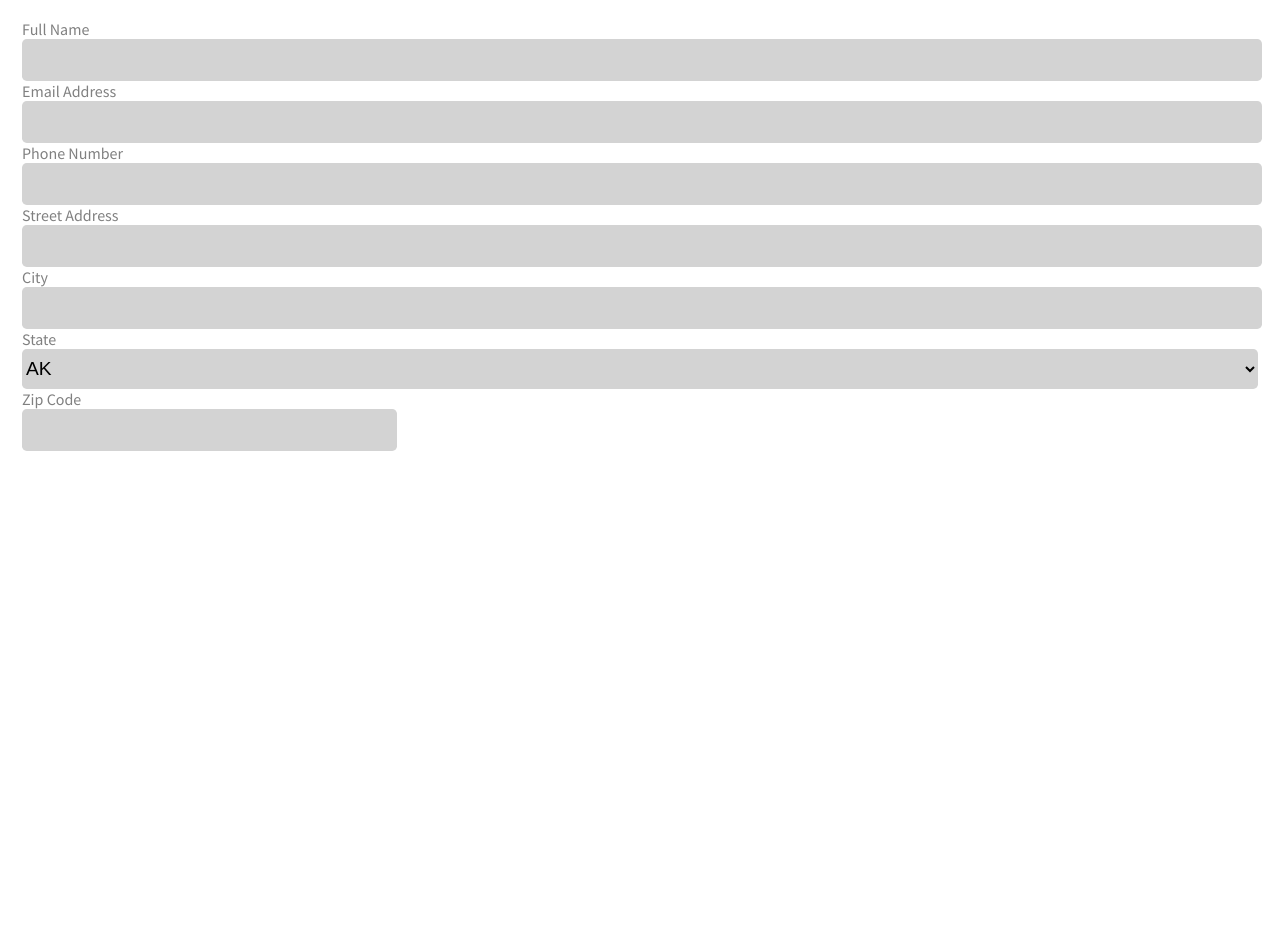
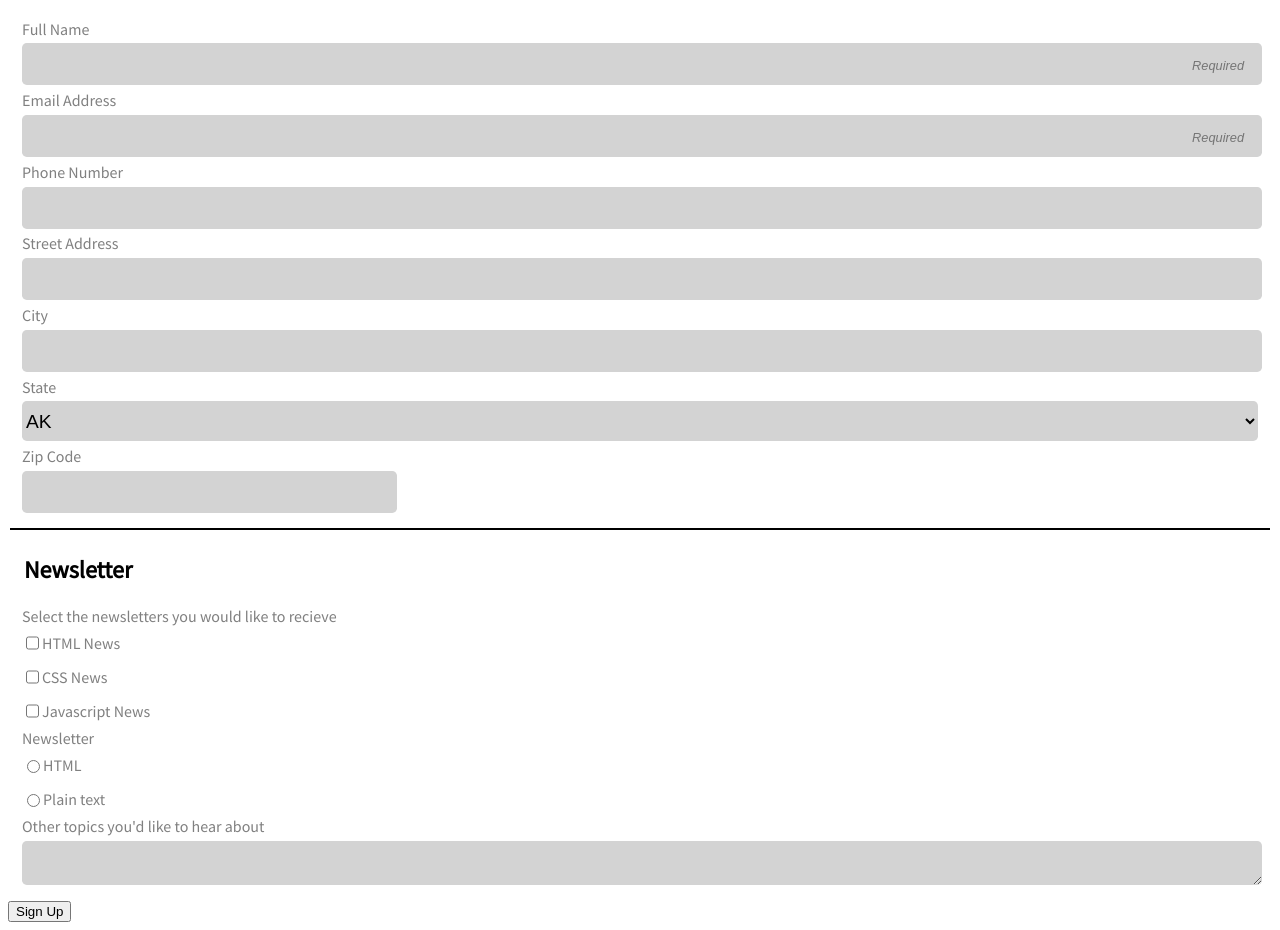
Before and after one commit to michaeljm5/techdegree-project-3, a plain HTML site: page index.html in a window 1280 px wide. Shown: the part 232-1162 px from the top of the page. Before the commit the page ends 800 px from the top, so only its background shows below. Drawn offline with Linux system fonts and the light colour scheme.

Commit message:
form second half and button
Finished most of form second half and button.

```diff
--- a/css/styles.css
+++ b/css/styles.css
@@ -50,8 +50,32 @@ select {
  border-radius: 0.3rem;
  border-style: none;
  font-size: 1.2rem;
+ margin-top: .3rem;
+ margin-bottom: .3rem;
 }
 
-input[id="zip"] {
+.section1 {
+    border-bottom: 2px solid black;
+}
+
+.selectors {
+    display: flex;
+    margin-top: 7px;
+    margin-bottom: 7px;
+}
+
+input[id=zip] {
     width: 30%;
 }
+
+::placeholder {
+    font-size: .8rem;
+    text-align: end;
+    font-style: italic;
+    padding-right: 1rem;
+    text-transform: capitalize;
+}
+
+.textbox:focus {
+    background-color: cornflowerblue;
+}
--- a/index.html
+++ b/index.html
@@ -8,6 +8,7 @@
     </head>
     <body>
       <div class="wrapper">
+            <main>
             <section class="intro">
                 <h1 class="title">The Code Review</h1>
                 <h2>Signup for our newsletter</h2>
@@ -15,18 +16,23 @@
             </section>
 
             <form>
-            <fieldset>
+                <fieldset class="section1">
                     <legend><h2>Contact Information</h2></legend>
                     <label for="name">Full Name</label>
-                <input class="textbox" type="text" id="name" name="user_name">
+                    <input class="textbox" type="text" id="name" name="user_name" placeholder="required">
+
                     <label for="email">Email Address</label>
-                <input class="textbox" type="email" id="email" name="user_email">
+                    <input class="textbox" type="email" id="email" name="user_email" placeholder="required">
+
                     <label for="phone">Phone Number</label>
                     <input class="textbox" type="tel" id="phone" name="user_phone_number">
+
                     <label for="address">Street Address</label>
                     <input class="textbox" type="text" id="address" name="user_address">
+
                     <label for="city">City</label>
                     <input class="textbox" type="text" id="city" name="user_city">
+
                     <label for="state">State</label>
                     <select class="textbox" id="state" name="user_state">
                         <option value="ak">ak</option>
@@ -80,10 +86,38 @@
                         <option value="wv">wv</option>
                         <option value="wy">wy</option>
                     </select>
+
                     <label for="zip">Zip Code</label>
                     <input class="textbox" type="number" id="zip" name="user_zip_code">
                 </fieldset>
+                <fieldset>
+                    <legend><h2>Newsletter</h2></legend>
+                    <label>Select the newsletters you would like to recieve</label>
+                    <div class="selectors">
+                        <input type="checkbox" id="html_news" value="html_news" name="newsletters"><label for="html_news">HTML News</label>
+                    </div>
+                    <div class="selectors">
+                        <input type="checkbox" id="css_news" value="css_news" name="newsletters"><label for="css_news">CSS News</label>
+                    </div>
+                    <div class="selectors">
+                        <input type="checkbox" id="java_news" value="java_news" name="newsletters"><label for="java_news">Javascript News</label>
+                    </div>
+                    <label>Newsletter</label>
+                    <div class="selectors">
+                        <input type="radio" id="html" value="html" name="newsletter_format"><label for="html">HTML</label>
+                    </div>
+                    <div class="selectors">
+                        <input type="radio" id="plain" value="plain" name="newsletter_format"><label for="plainl">Plain text</label>
+                    </div>
+                    <label for="other">Other topics you'd like to hear about</label>
+                    <textarea id="other" name="other_topics" class="textbox"></textarea>
+                </fieldset>
             </form>
+            <button type="submit">Sign Up</button>
+        </main>
+        <footer>
+
+        </footer>
       </div>
     </body>
 </html>
```
Lines whose indentation alone changed are shown as unchanged.
